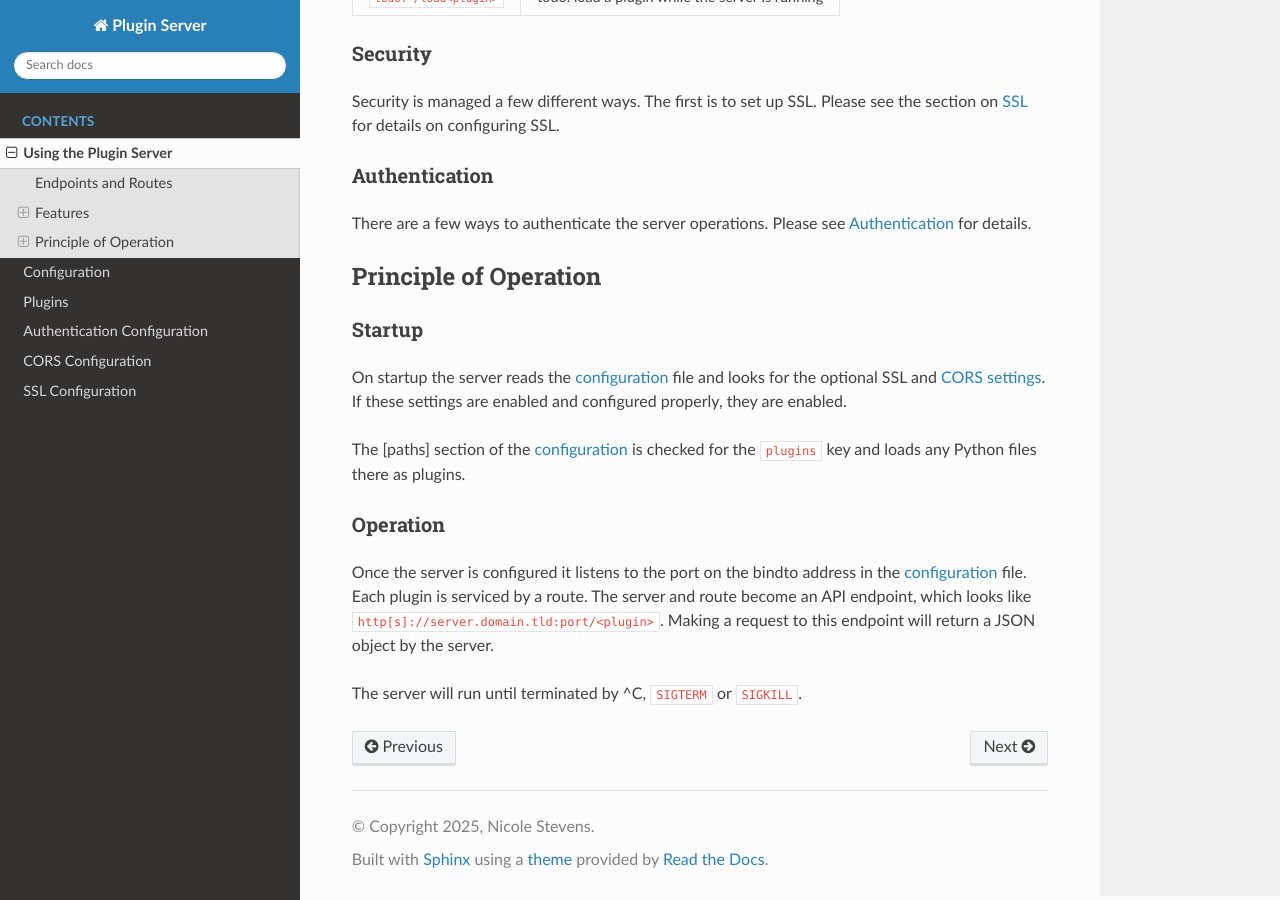
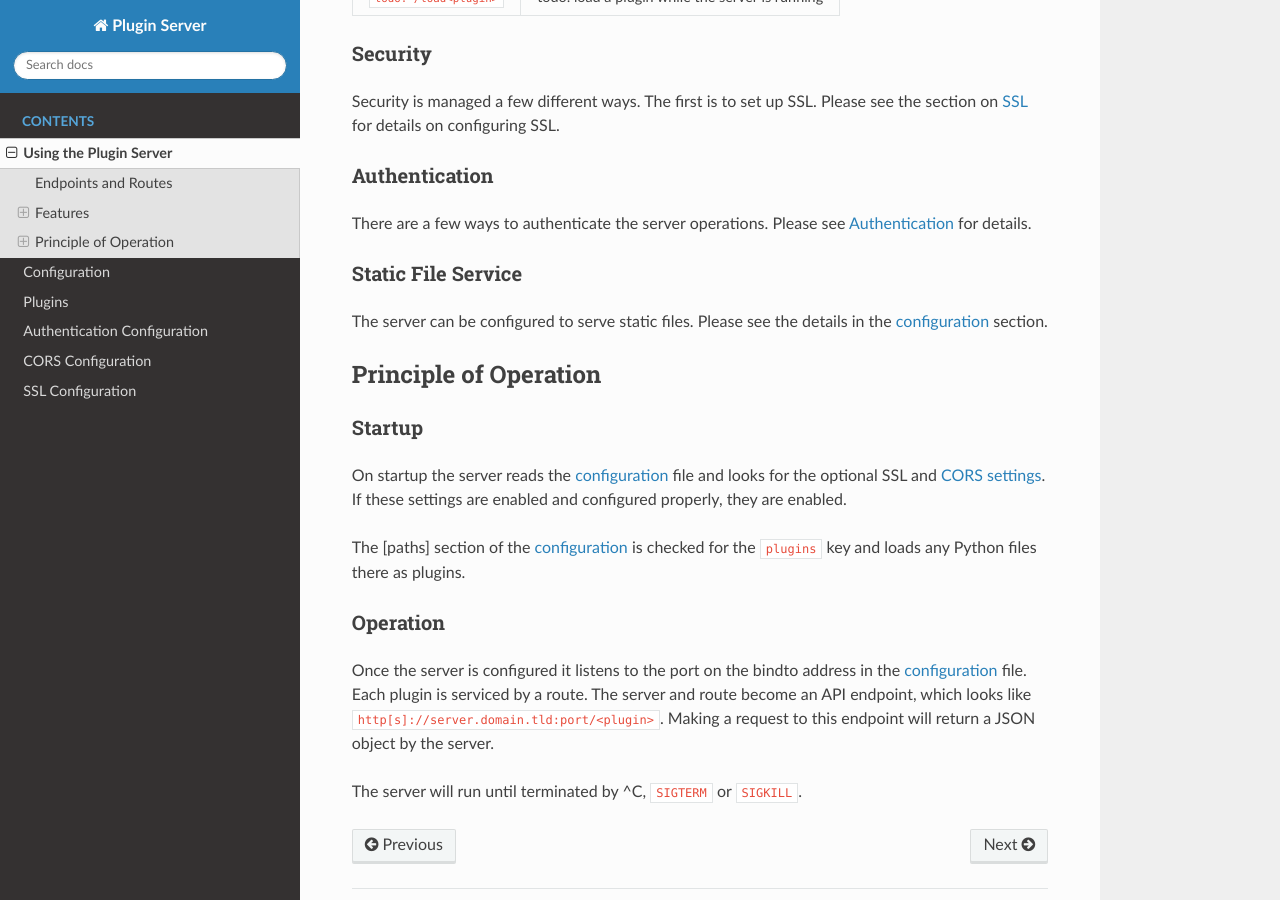
Before and after one commit to nicciniamh/pluginserver, a Sphinx documentation site: the page built from docs/Usage.md, in a window 1280 px wide and 900 px high, scrolled down 1005 px. Built offline with Sphinx 7.4.7 and the Read the Docs theme 3.1.0, drawn with Linux system fonts in a browser that asks for light colours.

Commit message:
updated usage under features to show static page delivery

```diff
--- a/docs/Usage.md
+++ b/docs/Usage.md
@@ -37,6 +37,9 @@ Security is managed a few different ways. The first is to set up SSL. Please see
 ### Authentication
 There are a few ways to authenticate the server operations. Please see [Authentication](Auth.md) for details.
 
+### Static File Service
+The server can be configured to serve static files. Please see the details in the [configuration](Config.md) section.
+
 ## Principle of Operation
 
 ### Startup
```
